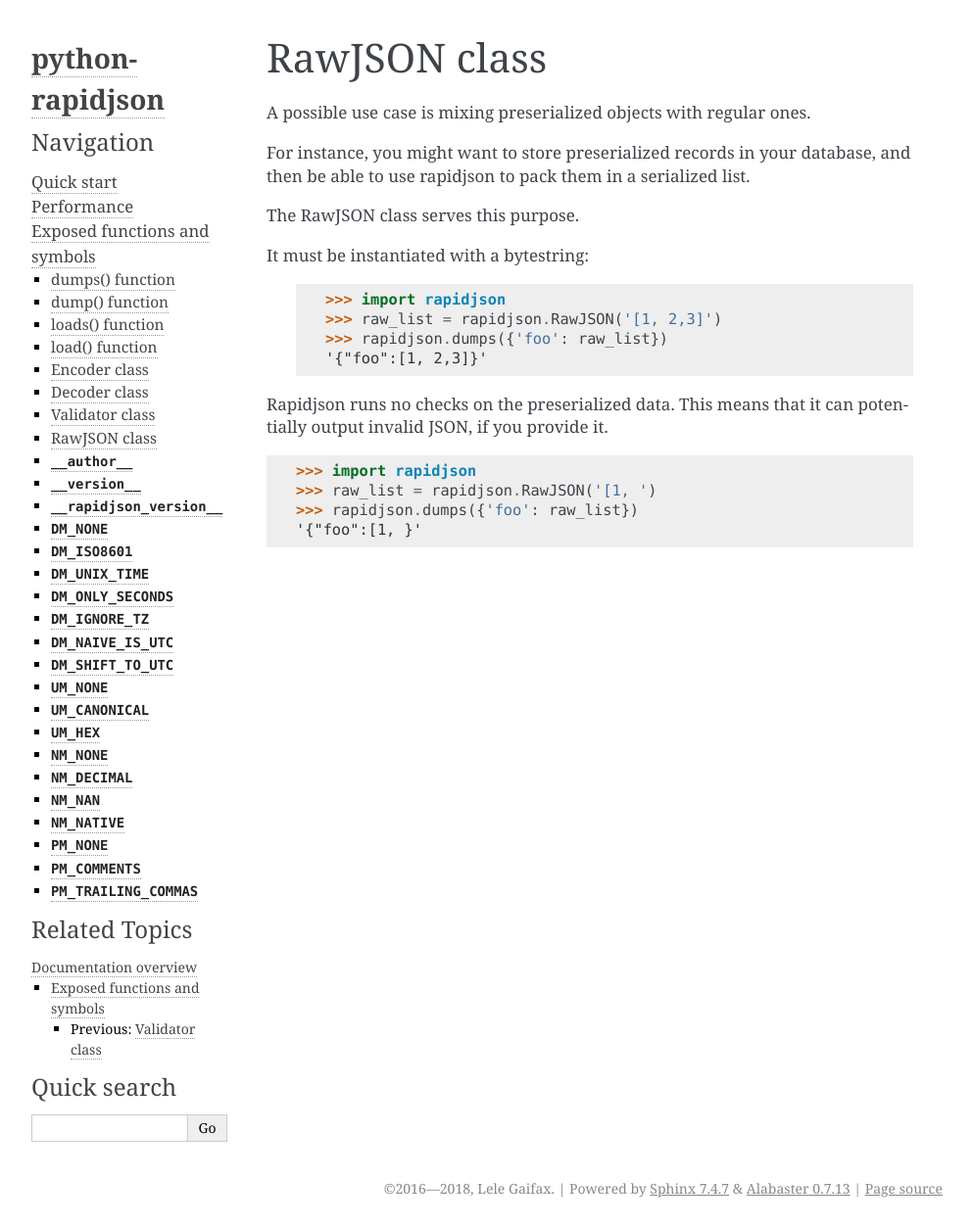
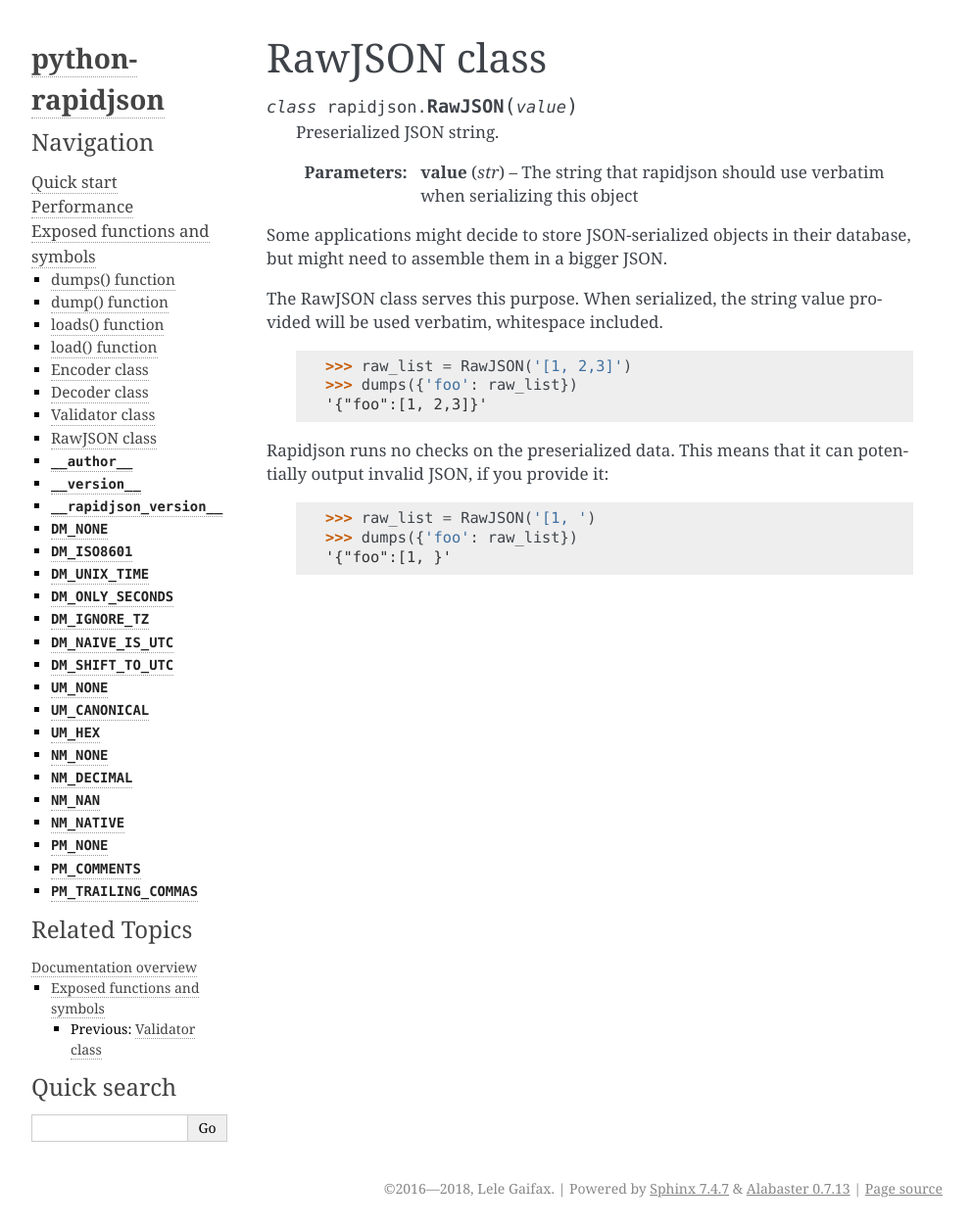
Before and after one commit to python-rapidjson/python-rapidjson, a Sphinx documentation site: the page built from docs/rawjson.rst, in a window 1280 px wide. Shown: the whole page at 98% size, without its empty margins (148-1140 px from the left). Built offline with Sphinx 7.4.7, drawn with Linux system fonts in a browser that asks for light colours.

Commit message:
Better RawJSON docs

```diff
--- a/docs/rawjson.rst
+++ b/docs/rawjson.rst
@@ -10,25 +10,35 @@
  RawJSON class
 ===============
 
-A possible use case is mixing preserialized objects with regular ones.
+.. module:: rapidjson
 
-For instance, you might want to store preserialized records in your database,
-and then be able to use rapidjson to pack them in a serialized list.
+.. testsetup::
 
-The RawJSON class serves this purpose.
+   from rapidjson import RawJSON, dumps
 
-It must be instantiated with a bytestring:
+.. class:: RawJSON(value)
+
+   Preserialized JSON string.
+
+   :param str value: The string that rapidjson should use verbatim when serializing this object
+
+Some applications might decide to store JSON-serialized objects in their database,
+but might need to assemble them in a bigger JSON.
+
+The RawJSON class serves this purpose. When serialized, the string value provided will be used verbatim,
+whitespace included.
 
       .. doctest::
 
-        >>> import rapidjson
-        >>> raw_list = rapidjson.RawJSON('[1, 2,3]')
-        >>> rapidjson.dumps({'foo': raw_list})
+        >>> raw_list = RawJSON('[1, 2,3]')
+        >>> dumps({'foo': raw_list})
         '{"foo":[1, 2,3]}'
 
 Rapidjson runs no checks on the preserialized data. This means that it can
-potentially output invalid JSON, if you provide it.
-        >>> import rapidjson
-        >>> raw_list = rapidjson.RawJSON('[1, ')
-        >>> rapidjson.dumps({'foo': raw_list})
+potentially output invalid JSON, if you provide it:
+
+      .. doctest::
+
+        >>> raw_list = RawJSON('[1, ')
+        >>> dumps({'foo': raw_list})
         '{"foo":[1, }'
```
